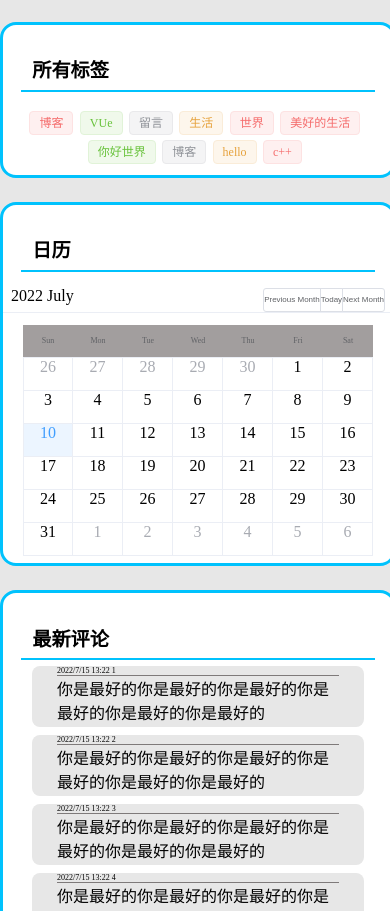
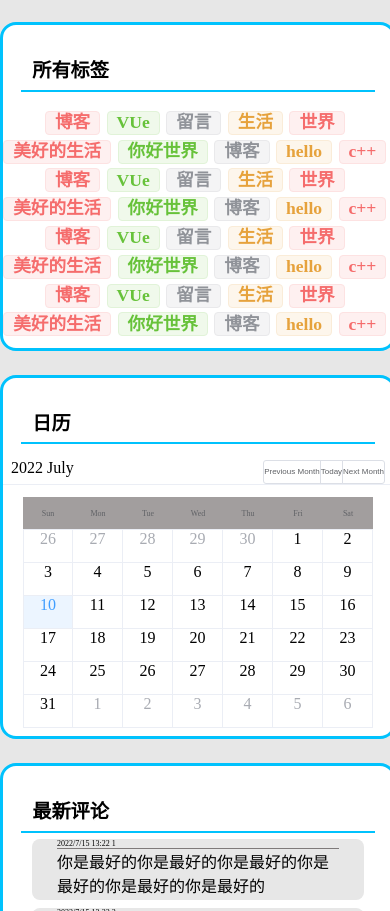
Before and after one commit to daohedaocao/rice_blog_website, a Vue app: page /#/layout/home in a window 390 px wide. Shown: the part 6021-6932 px from the top of the page. Built offline with nearby package versions, Linux system fonts and the light colour scheme.

Commit message:
完成了归档模块布局

```diff
--- a/components.d.ts
+++ b/components.d.ts
@@ -14,6 +14,8 @@ declare module '@vue/runtime-core' {
     ElCard: typeof import('element-plus/es')['ElCard']
     ElCarousel: typeof import('element-plus/es')['ElCarousel']
     ElCarouselItem: typeof import('element-plus/es')['ElCarouselItem']
+    ElCollapse: typeof import('element-plus/es')['ElCollapse']
+    ElCollapseItem: typeof import('element-plus/es')['ElCollapseItem']
     ElDrawer: typeof import('element-plus/es')['ElDrawer']
     ElImage: typeof import('element-plus/es')['ElImage']
     ElInput: typeof import('element-plus/es')['ElInput']
@@ -23,6 +25,8 @@ declare module '@vue/runtime-core' {
     ElTabPane: typeof import('element-plus/es')['ElTabPane']
     ElTabs: typeof import('element-plus/es')['ElTabs']
     ElTag: typeof import('element-plus/es')['ElTag']
+    ElTimeline: typeof import('element-plus/es')['ElTimeline']
+    ElTimelineItem: typeof import('element-plus/es')['ElTimelineItem']
     Footer: typeof import('./src/components/Footer/Footer.vue')['default']
     Lables: typeof import('./src/components/Lables/Lables.vue')['default']
     RouterLink: typeof import('vue-router')['RouterLink']
--- a/src/components/Lables/Lables.css
+++ b/src/components/Lables/Lables.css
@@ -19,6 +19,9 @@ body {
   margin-bottom: 0.3rem !important;
   margin-right: 0.4rem;
   transition: 0.6s all;
+  font-family: 楷体, serif;
+  font-weight: bold;
+  font-size: 1.1rem;
 }
 .home_labels:hover {
   cursor: pointer;
--- a/src/components/Lables/Lables.less
+++ b/src/components/Lables/Lables.less
@@ -6,7 +6,10 @@
   margin-right: 0.4rem;
   transition: 0.6s all;
   //-webkit-transition: width 2s;
-  //padding: 0.1rem;
+  //padding: 0.3rem;
+  font-family: @nav_font-family;
+  font-weight: bold;
+  font-size: 1.1rem;
   &:hover {
     cursor: pointer;
     margin-top: -0.8rem;
--- a/src/components/Lables/Lables.vue
+++ b/src/components/Lables/Lables.vue
@@ -36,6 +36,36 @@ const arr = [
   { id: 7, name: '你好世界', type: 'success' as const },
   { id: 8, name: '博客', type: 'info' as const },
   { id: 9, name: 'hello', type: 'warning' as const },
+  { id: 10, name: 'c++', type: 'danger' as const },
+  { id: 1, name: '博客', type: 'danger' as const },
+  { id: 2, name: 'VUe', type: 'success' as const },
+  { id: 3, name: '留言', type: 'info' as const },
+  { id: 4, name: '生活', type: 'warning' as const },
+  { id: 5, name: '世界', type: 'danger' as const },
+  { id: 6, name: '美好的生活', type: 'danger' as const },
+  { id: 7, name: '你好世界', type: 'success' as const },
+  { id: 8, name: '博客', type: 'info' as const },
+  { id: 9, name: 'hello', type: 'warning' as const },
+  { id: 10, name: 'c++', type: 'danger' as const },
+  { id: 1, name: '博客', type: 'danger' as const },
+  { id: 2, name: 'VUe', type: 'success' as const },
+  { id: 3, name: '留言', type: 'info' as const },
+  { id: 4, name: '生活', type: 'warning' as const },
+  { id: 5, name: '世界', type: 'danger' as const },
+  { id: 6, name: '美好的生活', type: 'danger' as const },
+  { id: 7, name: '你好世界', type: 'success' as const },
+  { id: 8, name: '博客', type: 'info' as const },
+  { id: 9, name: 'hello', type: 'warning' as const },
+  { id: 10, name: 'c++', type: 'danger' as const },
+  { id: 1, name: '博客', type: 'danger' as const },
+  { id: 2, name: 'VUe', type: 'success' as const },
+  { id: 3, name: '留言', type: 'info' as const },
+  { id: 4, name: '生活', type: 'warning' as const },
+  { id: 5, name: '世界', type: 'danger' as const },
+  { id: 6, name: '美好的生活', type: 'danger' as const },
+  { id: 7, name: '你好世界', type: 'success' as const },
+  { id: 8, name: '博客', type: 'info' as const },
+  { id: 9, name: 'hello', type: 'warning' as const },
   { id: 10, name: 'c++', type: 'danger' as const }
 ]
 </script>
--- /dev/null
+++ b/src/views/Archive/Archive.css
@@ -0,0 +1,104 @@
+@font-face {
+  font-family: 'Cartoonfont';
+  src: url(../fonts/KGInimitableOriginal.ttf);
+}
+@font-face {
+  font-family: 'Thinfont';
+  src: url(../fonts/CaviarDreams.ttf);
+}
+@font-face {
+  font-family: 'urafont';
+  src: url(../fonts/uzura.ttf);
+}
+body {
+  margin: 0;
+  padding: 0;
+  font-family: 'urafont', sans-serif;
+}
+.archive_container {
+  border: 0.2rem solid #00c2fd;
+  width: 75%;
+  justify-content: center;
+  margin-right: auto;
+  margin-left: auto;
+  border-radius: 1rem;
+  padding: 1rem;
+  margin-top: 0.8rem;
+}
+.archive_container .archive_container_nav {
+  height: 3rem;
+  margin-right: auto;
+  margin-left: auto;
+  border-bottom: 0.2rem solid #00c2fd;
+  border-top-right-radius: 0.4rem;
+  border-top-left-radius: 0.4rem;
+  text-align: left;
+  line-height: 3rem;
+  padding-left: 1rem;
+  background: #ffffff;
+  font-family: 楷体, serif;
+  font-weight: bold;
+  font-size: 1.5rem;
+}
+.archive_container .archive_container_label {
+  margin-top: 0.5rem;
+  margin-bottom: 0.5rem;
+  border-radius: 0.4rem;
+  background: #ffffff;
+  padding: 1.5rem 5rem 1.5rem 5rem;
+  justify-content: center;
+  text-align: center;
+}
+.archive_container :deep(.el-collapse-item__header) {
+  border-radius: 0.8rem;
+  margin-top: 0.8rem;
+  font-weight: bold;
+  padding-left: 1rem;
+  font-size: 1.2rem;
+  font-family: 楷体, serif;
+  color: #00c2fd;
+}
+.archive_container :deep(.el-timeline) {
+  padding-left: 1.5rem;
+  font-family: 楷体, serif;
+}
+.archive_container :deep(.el-collapse-item__wrap) {
+  border-radius: 1rem;
+  margin-top: 0.3rem;
+  padding: 1rem 1rem 1rem 0;
+  font-family: 楷体, serif;
+}
+.archive_container :deep(.el-card__body) {
+  cursor: pointer;
+  padding: 0;
+  width: 80%;
+  overflow: hidden;
+  text-overflow: ellipsis;
+  display: -webkit-box;
+  -webkit-line-clamp: 1;
+  word-break: break-all;
+  -webkit-box-orient: vertical;
+  height: 2.5rem;
+  line-height: 2.5rem;
+  font-family: 楷体, serif;
+}
+.archive_container :deep(.el-card__body) p {
+  margin: 0;
+  padding-left: 0.5rem;
+  transition: 0.6s all;
+  font-size: 1.1rem;
+  font-family: 楷体, serif;
+}
+.archive_container :deep(.el-card__body) p:hover {
+  color: #00c2fd;
+  margin-left: 1rem;
+}
+@media screen and (max-width: 900px) {
+  .archive_container_label {
+    background: #ffffff;
+    padding: 0.5rem !important;
+    justify-content: center;
+    text-align: center;
+  }
+}
+/*# sourceMappingURL=Archive.css.map */
--- /dev/null
+++ b/src/views/Archive/Archive.less
@@ -0,0 +1,109 @@
+@import '../../assets/styles/globals.less';
+
+.archive_container {
+  border: 0.2rem solid @home_hr_color;
+  width: @container_width;
+  justify-content: center;
+  margin-right: auto;
+  margin-left: auto;
+  border-radius: 1rem;
+  padding: 1rem;
+  margin-top: 0.8rem;
+  //margin-bottom: 1rem;
+  .archive_container_nav {
+    height: 3rem;
+    margin-right: auto;
+    margin-left: auto;
+    border-bottom: 0.2rem solid @home_hr_color;
+    border-top-right-radius: 0.4rem;
+    border-top-left-radius: 0.4rem;
+    text-align: left;
+    line-height: 3rem;
+    padding-left: 1rem;
+    background: @home_card_bg;
+    font-family: @nav_font-family;
+    font-weight: bold;
+    font-size: 1.5rem;
+  }
+  .archive_container_label{
+    //background: red;
+    margin-top: 0.5rem;
+    margin-bottom: 0.5rem;
+    border-radius: 0.4rem;
+    background: @home_card_bg;
+    //height: 3rem;
+    padding: 1.5rem 5rem 1.5rem 5rem;
+    justify-content: center;
+    text-align: center;
+  }
+
+  :deep(.el-collapse-item__header) {
+    //background: 0;
+    border-radius: 0.8rem;
+    margin-top: 0.8rem;
+    font-weight: bold;
+    padding-left: 1rem;
+    font-size: 1.2rem;
+    font-family: @nav_font-family;
+    color: @home_hr_color;
+  }
+
+  :deep(.el-timeline) {
+    padding-left: 1.5rem;
+    font-family: @nav_font-family;
+
+  }
+
+  :deep(.el-collapse-item__wrap) {
+    border-radius: 1rem;
+    margin-top: 0.3rem;
+    padding: 1rem 1rem 1rem 0;
+    font-family: @nav_font-family;
+  }
+
+  //:deep(.el-collapse-item__content){
+  //  background: 0!important;
+  //  margin-top: 1rem;
+  //}
+  :deep(.el-card__body) {
+    //background: #cbea83;
+    cursor: pointer;
+    padding: 0;
+    width: 80%;
+    overflow: hidden;
+    text-overflow: ellipsis;
+    display: -webkit-box;
+    -webkit-line-clamp: 1;
+    word-break: break-all; // 注意这个文字多行很重要
+    -webkit-box-orient: vertical;
+    height: 2.5rem;
+    line-height: 2.5rem;
+    font-family: @nav_font-family;
+    //margin: 0;
+    p {
+      margin: 0;
+      padding-left: 0.5rem;
+      transition: 0.6s all;
+      font-size: 1.1rem;
+      font-family: @nav_font-family;
+      //font-weight: bold;
+
+      &:hover {
+        color: @home_hr_color;
+        margin-left: 1rem;
+      }
+    }
+  }
+}
+
+//适配
+@media screen and(max-width: @screen_adaptation) {
+  .archive_container_label {
+    //background: red;
+    background: @home_card_bg;
+    //height: 3rem;
+    padding: 0.5rem!important;
+    justify-content: center;
+    text-align: center;
+  }
+}
--- a/src/views/Archive/Archive.vue
+++ b/src/views/Archive/Archive.vue
@@ -5,11 +5,75 @@
 <!--#@Software:WebStorm-->
 
 <template>
-  <h2>Archive组件</h2>
+  <!--  <h2>Archive组件</h2>-->
+  <div class="archive_container">
+    <div class="archive_container_nav">标签云</div>
+    <div class="archive_container_label">
+      <!--标签列表-->
+      <Lables></Lables>
+    </div>
+    <div class="archive_container_nav">时间轴</div>
+
+    <el-collapse v-model="activeName" accordion>
+      <el-collapse-item v-for="item in arr" :key="item.id" :title="item.date" :name="item.id">
+        <!--        <div>你还要我怎样</div>-->
+        <div style="text-align: left">
+          <el-timeline>
+            <el-timeline-item
+              v-for="items in item.arc"
+              :key="items.ids"
+              :timestamp="items.dates"
+              placement="top"
+            >
+              <el-card>
+                <p>简单撒大结局啊实打实的骄傲啥是会计大石街道答就可获得静安荟</p>
+                <!--                <p>{{ items.name }}</p>-->
+              </el-card>
+            </el-timeline-item>
+          </el-timeline>
+        </div>
+      </el-collapse-item>
+    </el-collapse>
+  </div>
 </template>
 
-<script lang="ts" setup></script>
+<script lang="ts" setup>
+import { ref } from 'vue'
+import Lables from '@/components/Lables/Lables.vue'
+const activeName = ref('2 ')
+const title_date = reactive([
+  { id: 1, date: '2019' },
+  { id: 2, date: '2020' },
+  { id: 3, date: '2021' },
+  { id: 4, date: '2022' }
+])
+const arr = reactive([
+  {
+    id: 1,
+    date: '2022',
+    arc: [
+      { ids: 1, dates: '2022-1-2', name: '你是我的小丫' },
+      { ids: 1, dates: '2022-18-2', name: '你是我' },
+      { ids: 1, dates: '2022-198-2', name: '你是我的小丫' }
+    ]
+  },
+  {
+    id: 2,
+    date: '2023',
+    arc: [
+      { ids: 1, dates: '2023-1-2', name: '你是我的小丫' },
+      { ids: 1, dates: '2023-3-2', name: '你是小丫' },
+      { ids: 1, dates: '2023-4-2', name: '小丫' }
+    ]
+  },
+  {
+    id: 3,
+    date: '2024',
+    arc: [{ ids: 1, dates: '2024-1-2', name: '你是我的小丫' }]
+  }
+])
+</script>
 
-<!--<style lang="less" scoped>-->
-<!--@import url('./Home.less');-->
-<!--</style>-->
+<style lang="less" scoped>
+@import url('./Archive.less');
+</style>
```
Also changed, not shown: 2 other files (tests, documents, lock files or other folders).
